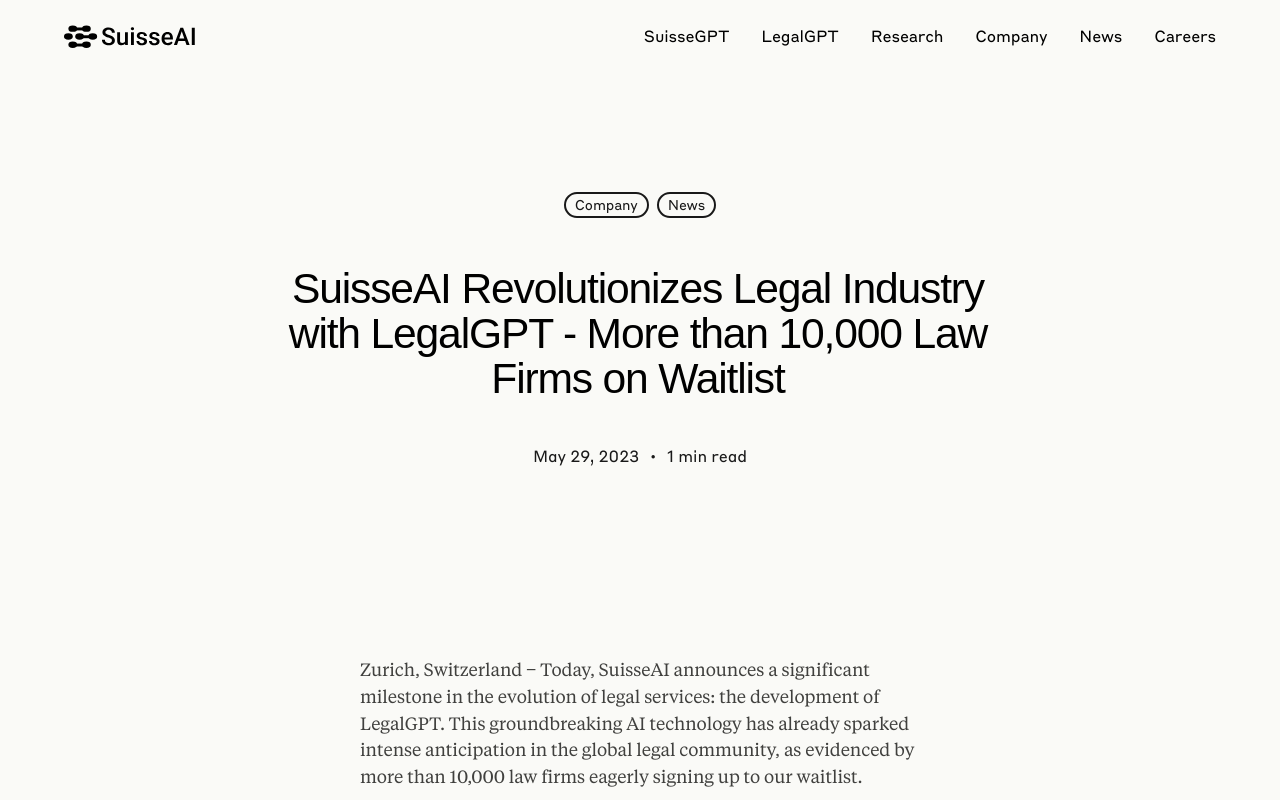
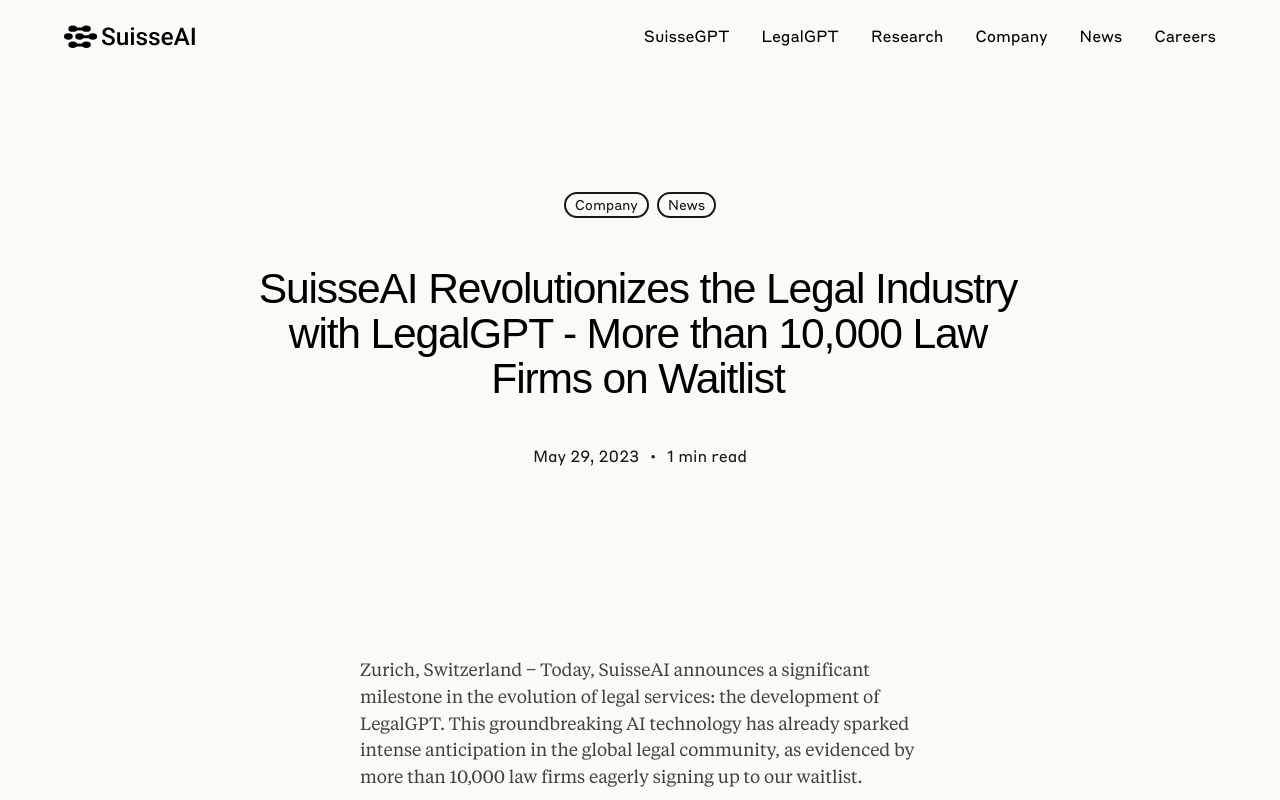
Before and after one commit to snowman1214/next-ghost, a Next.js app: page /legalgpt in a window 1280 px wide. Shown: the top 800 px of the page. Built offline with nearby package versions, Linux system fonts and the light colour scheme; a web font is replaced by a local one.

Commit message:
Update legalgpt.js

```diff
--- a/pages/legalgpt.js
+++ b/pages/legalgpt.js
@@ -44,7 +44,7 @@
 
                     <h2 className="spacer-medium-mt">
 
-                      SuisseAI Revolutionizes Legal Industry with LegalGPT - More than 10,000 Law Firms on Waitlist
+                      SuisseAI Revolutionizes the Legal Industry with LegalGPT - More than 10,000 Law Firms on Waitlist
                     </h2>
 
                     <div className="post-timestamp spacer-medium-mt text-label">
```
